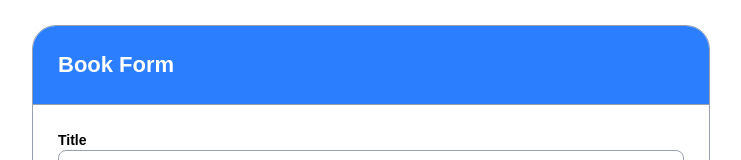
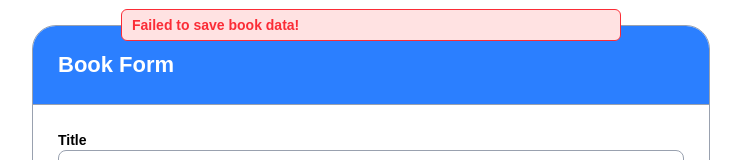
Before and after one commit to Sandydht/next-book-shelf, a Next.js app: page / in a window 1280 px wide. Both pictures are taken after typing "Sample", "Sample", "Sample", "Sample" into the empty fields and a click on the button "Submit". Shown: the top 160 px of the page, without its empty margins (269-1010 px from the left). Built offline with nearby package versions, Linux system fonts and the light colour scheme; no server answers; the database is empty.

Commit message:
feat: finish styling

```diff
--- a/src/app/page.tsx
+++ b/src/app/page.tsx
@@ -5,6 +5,7 @@ import Button from "@/components/Button";
 import Checkbox from "@/components/Checkbox";
 import ConfirmModalBox from "@/components/ConfirmModalBox";
 import Input from "@/components/Input";
+import Snackbar from "@/components/Snackbar";
 import apiService from "@/utils/api-service";
 import React, { useEffect, useState } from "react";
 
@@ -47,6 +48,11 @@ export default function Page() {
     title: string;
     description: string;
   }>()
+  const [snackbarData, setSnackbarData] = useState<{
+    show: boolean;
+    type: 'success' | 'error';
+    message: string;
+  }>()
 
   const handleSubmit = async (event: React.FormEvent<HTMLFormElement>) => {
     try {
@@ -58,7 +64,11 @@ export default function Page() {
         await handleCreateBookData();
       }
     } catch (error) {
-      console.error('error: ', error);
+      setSnackbarData({
+        show: true,
+        type: 'error',
+        message: 'Failed to save book data!'
+      })
     } finally {
       setIsLoading(false);
       setIsEdit(false);
@@ -68,22 +78,40 @@ export default function Page() {
   }
 
   const handleCreateBookData = async () => {
+    try {
       const response = await apiService.post('/book', formData);
       const responseStatusText = response.statusText;
       const responseData = response.data;
 
       if (responseStatusText == 'Created' && responseData) {
         resetFormData();
+        setSnackbarData({
+          show: true,
+          type: 'success',
+          message: 'The book data has been successfully created!'
+        })
+      }
+    } catch (error) {
+      throw error;
     }
   }
 
   const handleEditBookData = async () => {
+    try {
       const response = await apiService.patch(`/book/${selectedBook?.id}`, formData);
       const responseStatusText = response.statusText;
       const responseData = response.data;
 
       if (responseStatusText == 'OK' && responseData) {
         resetFormData();
+        setSnackbarData({
+          show: true,
+          type: 'success',
+          message: 'Book data updated successfully!'
+        })
+      }
+    } catch (error) {
+      throw error;
     }
   }
 
@@ -111,6 +139,7 @@ export default function Page() {
   }, [])
 
   const getReadBookList = async () => {
+    try {
       const response = await apiService.get('/book', {
         params: {
           is_read: true
@@ -123,9 +152,13 @@ export default function Page() {
       if (responseStatusText == 'OK' && responseData) {
         setReadBookList(responseData);
       }
+    } catch (error) {
+      throw error;
+    }
   }
 
   const getUnreadBookList = async () => {
+    try {
       const response = await apiService.get('/book', {
         params: {
           is_read: false
@@ -137,6 +170,9 @@ export default function Page() {
 
       if (responseStatusText == 'OK' && responseData) {
         setUnreadBookList(responseData);
+      }
+    } catch (error) {
+      throw error;
     }
   }
 
@@ -160,7 +196,11 @@ export default function Page() {
         }
       }
     } catch (error) {
-      console.error('error: ', error);
+      setSnackbarData({
+        show: true,
+        type: 'error',
+        message: 'Failed to get book data!'
+      })
     }
   }
 
@@ -197,15 +237,46 @@ export default function Page() {
         handleCancelDelete();
       }
     } catch (error) {
-      console.error('error: ', error);
+      setSnackbarData({
+        show: true,
+        type: 'error',
+        message: 'Failed to delete book data!'
+      })
     } finally {
       getReadBookList();
       getUnreadBookList();
     }
   }
 
+  useEffect(() => {
+    if (confirmModalBox?.show) {
+      document.body.style.overflow = 'hidden';
+    } else {
+      document.body.style.overflow = 'unset';
+    }
+  }, [confirmModalBox?.show])
+
+  useEffect(() => {
+    if (snackbarData?.show) {
+      setTimeout(() => {
+        setSnackbarData({
+          show: false,
+          type: 'success',
+          message: ''
+        })
+      }, 3000);
+    }
+  }, [snackbarData?.show])
+
   return (
     <>
+      {snackbarData?.show && (
+        <Snackbar
+          type={snackbarData.type}
+          message={snackbarData.message}
+        />
+      )}
+
       {confirmModalBox?.show && (
         <ConfirmModalBox
           title={confirmModalBox.title}
--- /dev/null
+++ b/src/components/Snackbar.tsx
@@ -0,0 +1,24 @@
+interface ComponentProps {
+  type: 'success' | 'error';
+  message: string;
+}
+
+export default function Snackbar({ type = 'success', message }: ComponentProps) {
+  if (type == 'error') {
+    return (
+      <div className="w-full h-auto fixed top-[25px] left-[50%] max-w-[500px] -translate-[50%] z-50 px-[10px] py-[5px] bg-red-100 rounded-[6px] border-[1px] border-red-500">
+        <p className="text-left text-[14px] leading-[20px] text-red-500 font-semibold">
+          {message}
+        </p>
+      </div>
+    )
+  }
+
+  return (
+    <div className="w-full h-auto fixed top-[25px] left-[50%] max-w-[500px] -translate-[50%] z-50 px-[10px] py-[5px] bg-green-100 rounded-[6px] border-[1px] border-green-500">
+      <p className="text-left text-[14px] leading-[20px] text-green-500 font-semibold">
+        {message}
+      </p>
+    </div>
+  )
+}
--- a/src/utils/api-service.ts
+++ b/src/utils/api-service.ts
@@ -13,7 +13,7 @@ apiService.interceptors.response.use(
   },
   (error) => {
     if (axios.isAxiosError(error)) {
-      return error.response?.data;
+      return Promise.reject(error.response?.data);
     }
 
     return Promise.reject(error);
```
Lines whose indentation alone changed are shown as unchanged.
